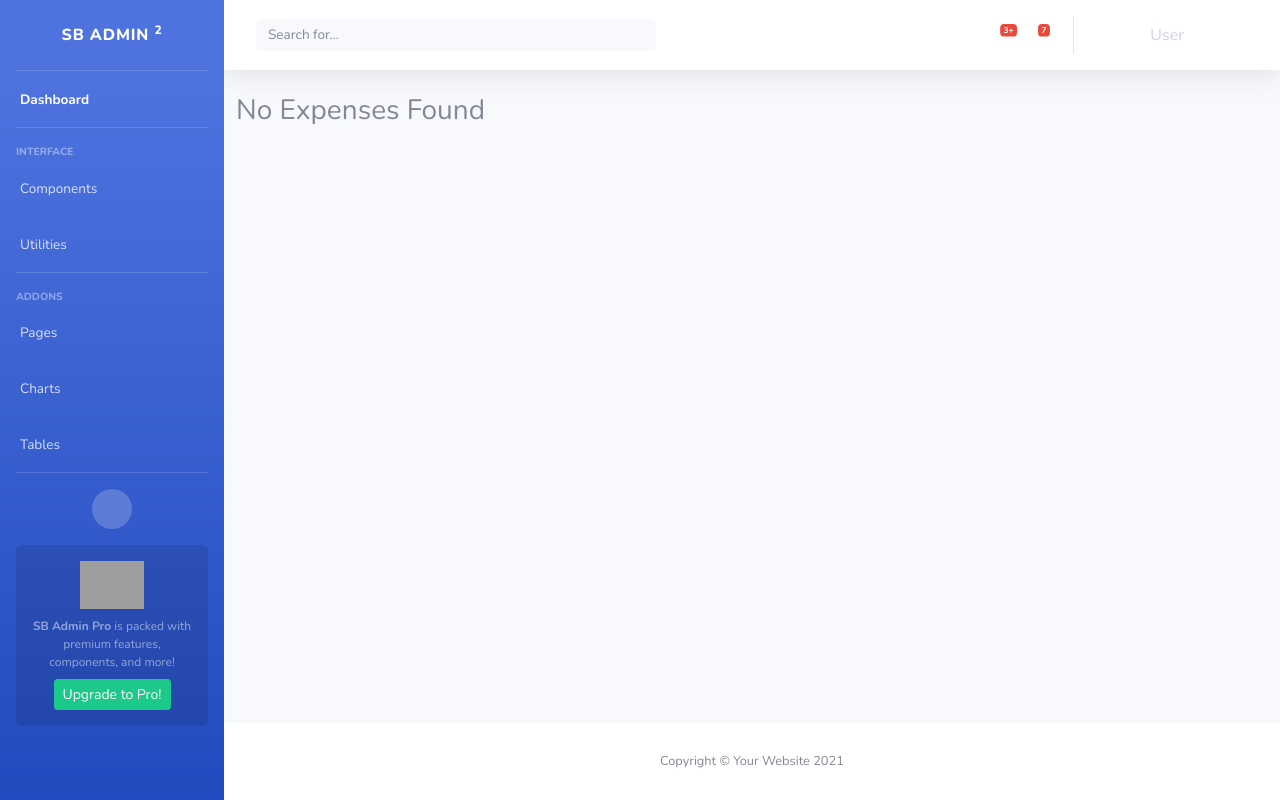
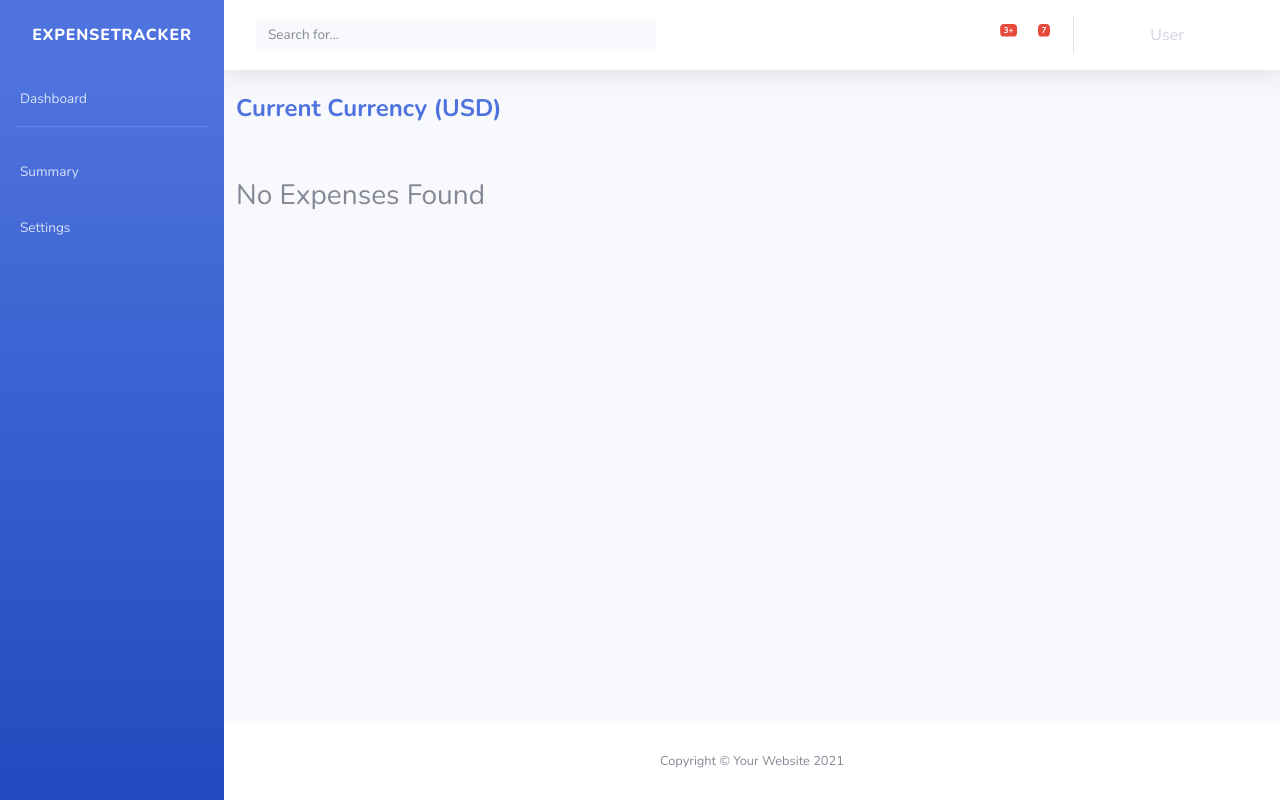
Before and after one commit to ArmanKamal/DjangoExpenseTrakcer, a Django app: template templates/index.html in a window 1280 px wide. Run offline with Django 3.2, Linux system fonts and the light colour scheme; the template is opened without the code that fills it: most values are stand-ins (such as "Sample title", 1, 10 or a date in 2020); some libraries are stand-ins or nearby versions; grey boxes are pictures that could not be loaded.

Commit message:
Bug fix & cleanup

```diff
--- a/expenses/views.py
+++ b/expenses/views.py
@@ -8,6 +8,7 @@ from authentication.models import User
 from django.db.models import Q
 import json
 from django.http import JsonResponse
+from usersettings.models import Setting
 # Create your views here.
 
 def index(request):
@@ -17,10 +18,13 @@ def index(request):
     page_number = request.GET.get('page')
     page_obj = Paginator.get_page(paginator,page_number)
     categories = Category.objects.all()
+    currency = Setting.objects.get(user=user)
+    print(currency)
     context = {
         "categories": categories,
         "expenses": expenses,
-        'page_obj': page_obj
+        'page_obj': page_obj,
+        "currency": currency
     }
     return render(request, "index.html",context)
 
--- a/expensetracker/static/js/search.js
+++ b/expensetracker/static/js/search.js
@@ -34,7 +34,7 @@ searchField.addEventListener('keyup',function(event){
                 data.forEach((item) => {
                     tableBody.innerHTML += `
                     <tr>
-                        <td>${item.amount}</td>
+                        <td>$${item.amount}</td>
                         <td>${item.category_id}</td>
                         <td>${item.description}</td>
                         <td>${item.spend_date}</td>
--- a/templates/includes/sidebar.html
+++ b/templates/includes/sidebar.html
@@ -7,39 +7,41 @@
                 <div class="sidebar-brand-icon rotate-n-15">
                     <i class="fas fa-laugh-wink"></i>
                 </div>
-                <div class="sidebar-brand-text mx-3">SB Admin <sup>2</sup></div>
+                <div class="sidebar-brand-text mx-3">ExpenseTracker</div>
             </a>
 
-            <!-- Divider -->
-            <hr class="sidebar-divider my-0">
 
-            <!-- Nav Item - Dashboard -->
-            <li class="nav-item active">
-                <a class="nav-link" href="index.html">
-                    <i class="fas fa-fw fa-tachometer-alt"></i>
-                    <span>Dashboard</span></a>
+
+            <!-- Nav Item - Pages Collapse Menu -->
+            <li class="nav-item">
+                <a class="nav-link collapsed" href="{% url 'home' %}" data-toggle="collapse" data-target="#collapsePages"
+                    aria-expanded="true" aria-controls="collapsePages">
+                    <i class="fas fa-fw fa-folder"></i>
+                    <span>Dashboard</span>
+                </a>
+                <div id="collapsePages" class="collapse" aria-labelledby="headingPages" data-parent="#accordionSidebar">
+                    <div class="bg-white py-2 collapse-inner rounded">
+                        <h6 class="collapse-header">Create:</h6>
+                        <a class="collapse-item" href="login.html">Income</a>
+                        <a class="collapse-item" href="register.html">Expense</a>
+                    </div>
+                </div>
             </li>
 
-            <!-- Divider -->
+                   <!-- Divider -->
             <hr class="sidebar-divider">
-
-            <!-- Heading -->
-            <div class="sidebar-heading">
-                Interface
-            </div>
-
             <!-- Nav Item - Pages Collapse Menu -->
             <li class="nav-item">
                 <a class="nav-link collapsed" href="#" data-toggle="collapse" data-target="#collapseTwo"
                     aria-expanded="true" aria-controls="collapseTwo">
                     <i class="fas fa-fw fa-cog"></i>
-                    <span>Components</span>
+                    <span>Summary</span>
                 </a>
                 <div id="collapseTwo" class="collapse" aria-labelledby="headingTwo" data-parent="#accordionSidebar">
                     <div class="bg-white py-2 collapse-inner rounded">
-                        <h6 class="collapse-header">Custom Components:</h6>
-                        <a class="collapse-item" href="buttons.html">Buttons</a>
-                        <a class="collapse-item" href="cards.html">Cards</a>
+                        <h6 class="collapse-header">Summary</h6>
+                        <a class="collapse-item" href="buttons.html">Expense Summary</a>
+                        <a class="collapse-item" href="cards.html">Income Summary</a>
                     </div>
                 </div>
             </li>
@@ -49,77 +51,22 @@
                 <a class="nav-link collapsed" href="#" data-toggle="collapse" data-target="#collapseUtilities"
                     aria-expanded="true" aria-controls="collapseUtilities">
                     <i class="fas fa-fw fa-wrench"></i>
-                    <span>Utilities</span>
+                    <span>Settings</span>
                 </a>
                 <div id="collapseUtilities" class="collapse" aria-labelledby="headingUtilities"
                     data-parent="#accordionSidebar">
                     <div class="bg-white py-2 collapse-inner rounded">
-                        <h6 class="collapse-header">Custom Utilities:</h6>
-                        <a class="collapse-item" href="utilities-color.html">Colors</a>
-                        <a class="collapse-item" href="utilities-border.html">Borders</a>
-                        <a class="collapse-item" href="utilities-animation.html">Animations</a>
-                        <a class="collapse-item" href="utilities-other.html">Other</a>
+                        <h6 class="collapse-header">Settings:</h6>
+                        <a class="collapse-item" href="utilities-border.html">General </a>
+                        <a class="collapse-item" href="utilities-animation.html">Account</a>
+
                     </div>
                 </div>
             </li>
 
-            <!-- Divider -->
-            <hr class="sidebar-divider">
 
-            <!-- Heading -->
-            <div class="sidebar-heading">
-                Addons
-            </div>
 
-            <!-- Nav Item - Pages Collapse Menu -->
-            <li class="nav-item">
-                <a class="nav-link collapsed" href="#" data-toggle="collapse" data-target="#collapsePages"
-                    aria-expanded="true" aria-controls="collapsePages">
-                    <i class="fas fa-fw fa-folder"></i>
-                    <span>Pages</span>
-                </a>
-                <div id="collapsePages" class="collapse" aria-labelledby="headingPages" data-parent="#accordionSidebar">
-                    <div class="bg-white py-2 collapse-inner rounded">
-                        <h6 class="collapse-header">Login Screens:</h6>
-                        <a class="collapse-item" href="login.html">Login</a>
-                        <a class="collapse-item" href="register.html">Register</a>
-                        <a class="collapse-item" href="forgot-password.html">Forgot Password</a>
-                        <div class="collapse-divider"></div>
-                        <h6 class="collapse-header">Other Pages:</h6>
-                        <a class="collapse-item" href="404.html">404 Page</a>
-                        <a class="collapse-item" href="blank.html">Blank Page</a>
-                    </div>
-                </div>
-            </li>
 
-            <!-- Nav Item - Charts -->
-            <li class="nav-item">
-                <a class="nav-link" href="charts.html">
-                    <i class="fas fa-fw fa-chart-area"></i>
-                    <span>Charts</span></a>
-            </li>
-
-            <!-- Nav Item - Tables -->
-            <li class="nav-item">
-                <a class="nav-link" href="tables.html">
-                    <i class="fas fa-fw fa-table"></i>
-                    <span>Tables</span></a>
-            </li>
-
-            <!-- Divider -->
-            <hr class="sidebar-divider d-none d-md-block">
-
-            <!-- Sidebar Toggler (Sidebar) -->
-            <div class="text-center d-none d-md-inline">
-                <button class="rounded-circle border-0" id="sidebarToggle"></button>
-            </div>
-
-            <!-- Sidebar Message -->
-            <div class="sidebar-card d-none d-lg-flex">
-                <img class="sidebar-card-illustration mb-2" src="img/undraw_rocket.svg" alt="...">
-                <p class="text-center mb-2"><strong>SB Admin Pro</strong> is packed with premium features, components, and more!</p>
-                <a class="btn btn-success btn-sm" href="https://startbootstrap.com/theme/sb-admin-pro">Upgrade to Pro!</a>
-            </div>
 
         </ul>
         <!-- End of Sidebar -->
--- a/templates/index.html
+++ b/templates/index.html
@@ -15,12 +15,14 @@
 
     {% endif %}
 
-
+    <div class="row mb-5">
+            <h4 class="text-primary  font-weight-bold">Current Currency ({{ currency.currency }})</h4>
+    </div>
     <div class="row">
     {% if expenses %}
-
         <h2 class="search-header">Expense Info</h2>
         <a href="{% url 'add-expense' %}" class="btn btn-primary ml-auto my-2">Add Expense</a>
+
             {% include 'snippets/search-table.html' %}
             <div class="table-responsive main-table">
               <table class="table table-bordered table-hover tablesorter">
@@ -36,7 +38,7 @@
                 <tbody>
                 {% for expense in page_obj %}
                     <tr>
-                        <td>{{ expense.amount }} </td>
+                        <td>${{ expense.amount|floatformat:2 }} </td>
                         <td>{{ expense.category.name }} </td>
                         <td>{{ expense.description }}</td>
                         <td>{{ expense.spend_date }}</td>
--- a/usersettings/models.py
+++ b/usersettings/models.py
@@ -4,7 +4,3 @@ from authentication.models import User
 class Setting(models.Model):
     user = models.OneToOneField(User,on_delete=models.CASCADE)
     currency = models.CharField(max_length=255,blank=True,null=True)
-
-
-    def __str__(self):
-        return str(user)
```
